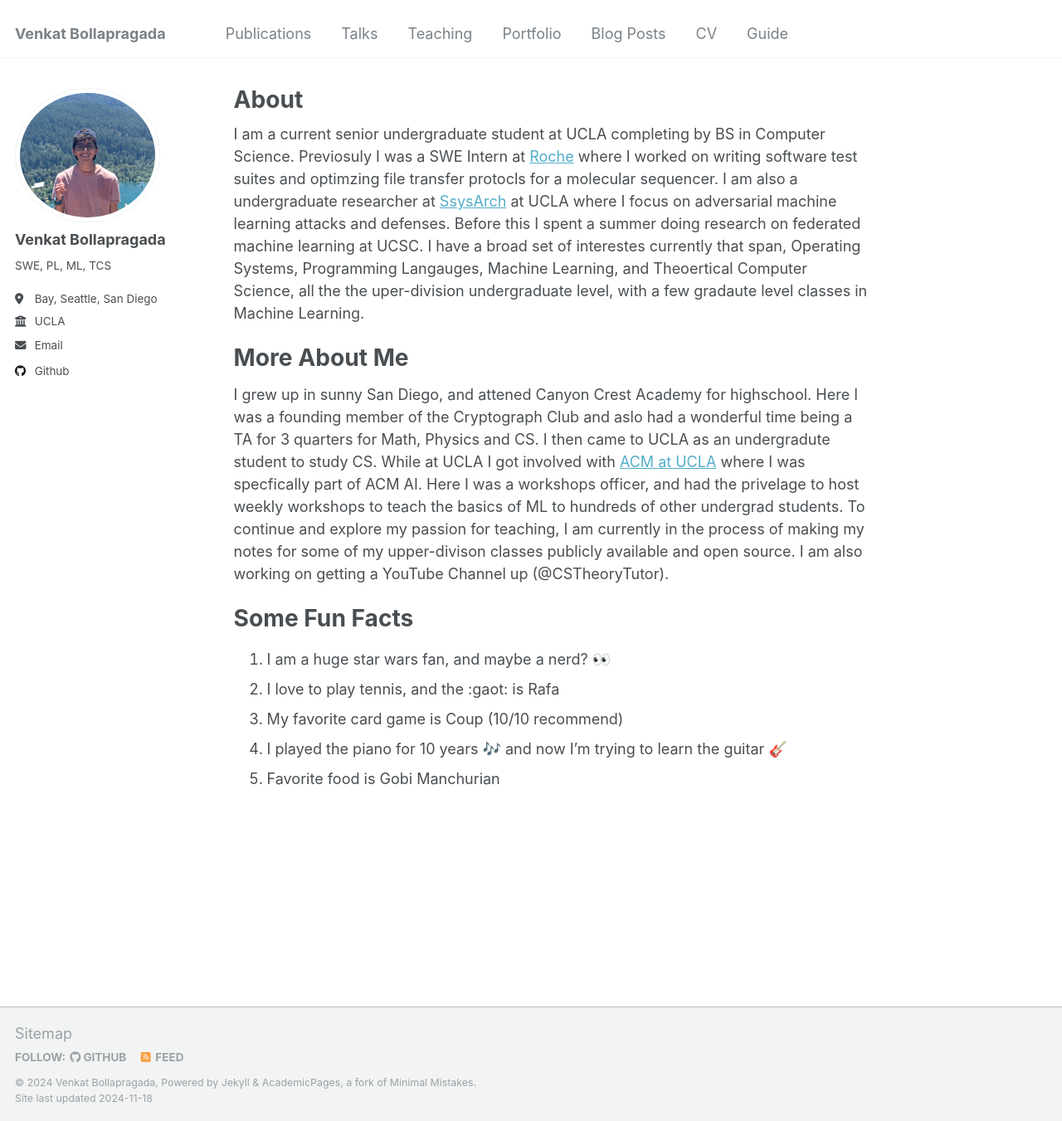
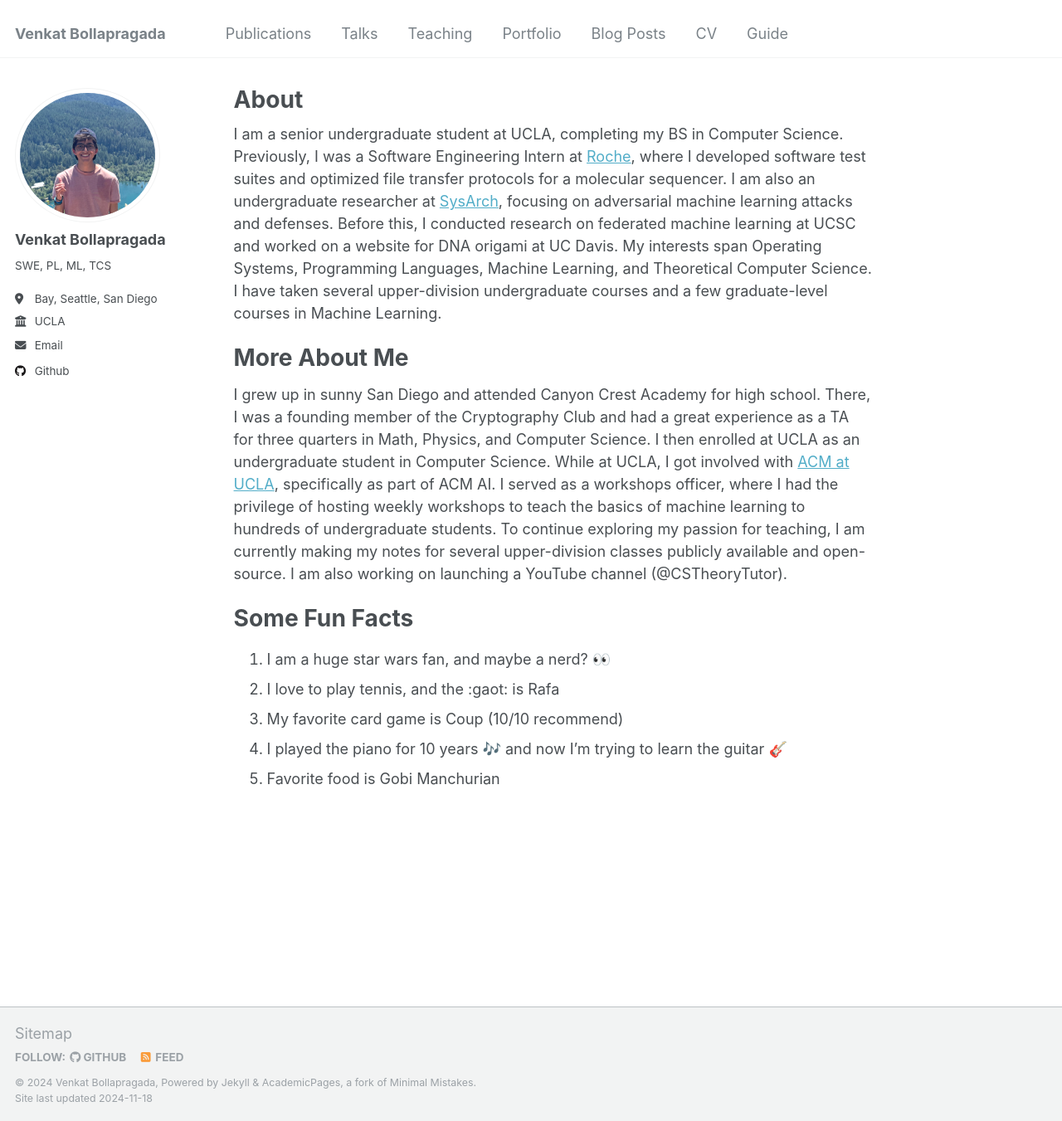
Before and after one commit to vbKenobi/vbKenobi.github.io, a Jekyll site: the page built from _pages/about.md, in a window 1280 px wide and 1351 px high. Shown: the whole window at 83% size. Built offline with Jekyll 4.4.1, drawn with Linux system fonts in a browser that asks for light colours; emoji names are drawn with the system emoji font.

Commit message:
about grammar changes

```diff
--- a/_pages/about.md
+++ b/_pages/about.md
@@ -7,11 +7,12 @@
   - /about.html
 ---
 
-I am a current senior undergraduate student at UCLA completing by BS in Computer Science. Previosuly I was a SWE Intern at [Roche](https://www.roche.com/) where I worked on writing software test suites and optimzing file transfer protocls for a molecular sequencer. I am also a undergraduate researcher at [SsysArch](https://ssysarch.ee.ucla.edu/) at UCLA where I focus on adversarial machine learning attacks and defenses. Before this I spent a summer doing research on federated machine learning at UCSC. I have a broad set of interestes currently that span, Operating Systems, Programming Langauges, Machine Learning, and Theoertical Computer Science, all the the uper-division undergraduate level, with a few gradaute level classes in Machine Learning.
+I am a senior undergraduate student at UCLA, completing my BS in Computer Science. Previously, I was a Software Engineering Intern at [Roche](https://www.roche.com/), where I developed software test suites and optimized file transfer protocols for a molecular sequencer. I am also an undergraduate researcher at [SysArch](https://ssysarch.ee.ucla.edu/), focusing on adversarial machine learning attacks and defenses. Before this, I conducted research on federated machine learning at UCSC and worked on a website for DNA origami at UC Davis. My interests span Operating Systems, Programming Languages, Machine Learning, and Theoretical Computer Science. I have taken several upper-division undergraduate courses and a few graduate-level courses in Machine Learning.
+
 
 More About Me
 ======
-I grew up in sunny San Diego, and attened Canyon Crest Academy for highschool. Here I was a founding member of the Cryptograph Club and aslo had a wonderful time being a TA for 3 quarters for Math, Physics and CS. I then came to UCLA as an undergradute student to study CS. While at UCLA I got involved with [ACM at UCLA](https://www.uclaacm.com/) where I was specfically part of ACM AI. Here I was a workshops officer, and had the privelage to host weekly workshops to teach the basics of ML to hundreds of other undergrad students. To continue and explore my passion for teaching, I am currently in the process of making my notes for some of my upper-divison classes publicly available and open source. I am also working on getting a YouTube Channel up (@CSTheoryTutor).
+I grew up in sunny San Diego and attended Canyon Crest Academy for high school. There, I was a founding member of the Cryptography Club and had a great experience as a TA for three quarters in Math, Physics, and Computer Science. I then enrolled at UCLA as an undergraduate student in Computer Science. While at UCLA, I got involved with [ACM at UCLA](https://www.uclaacm.com/), specifically as part of ACM AI. I served as a workshops officer, where I had the privilege of hosting weekly workshops to teach the basics of machine learning to hundreds of undergraduate students. To continue exploring my passion for teaching, I am currently making my notes for several upper-division classes publicly available and open-source. I am also working on launching a YouTube channel (@CSTheoryTutor).
 
 Some Fun Facts
 ======
```
